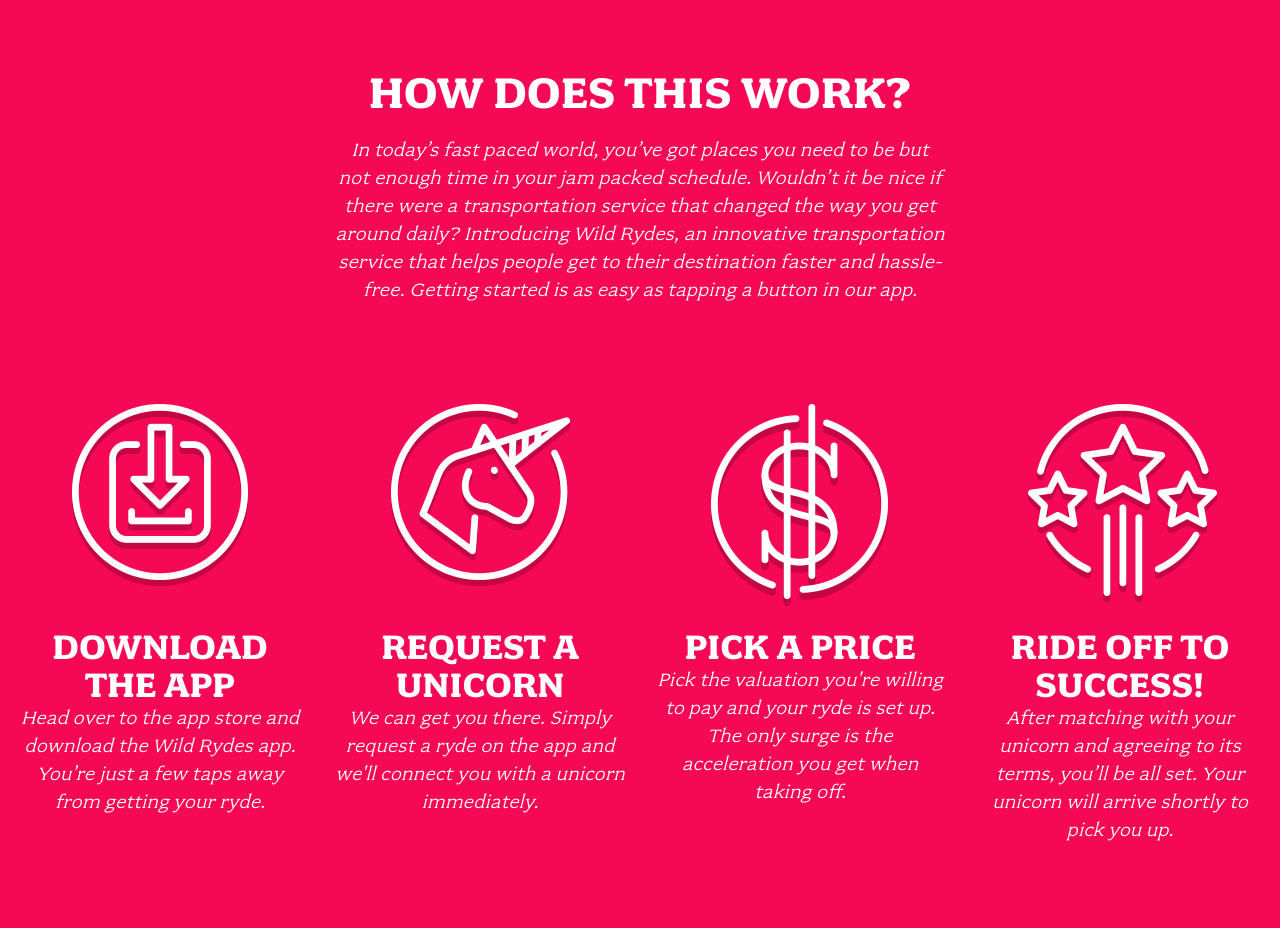
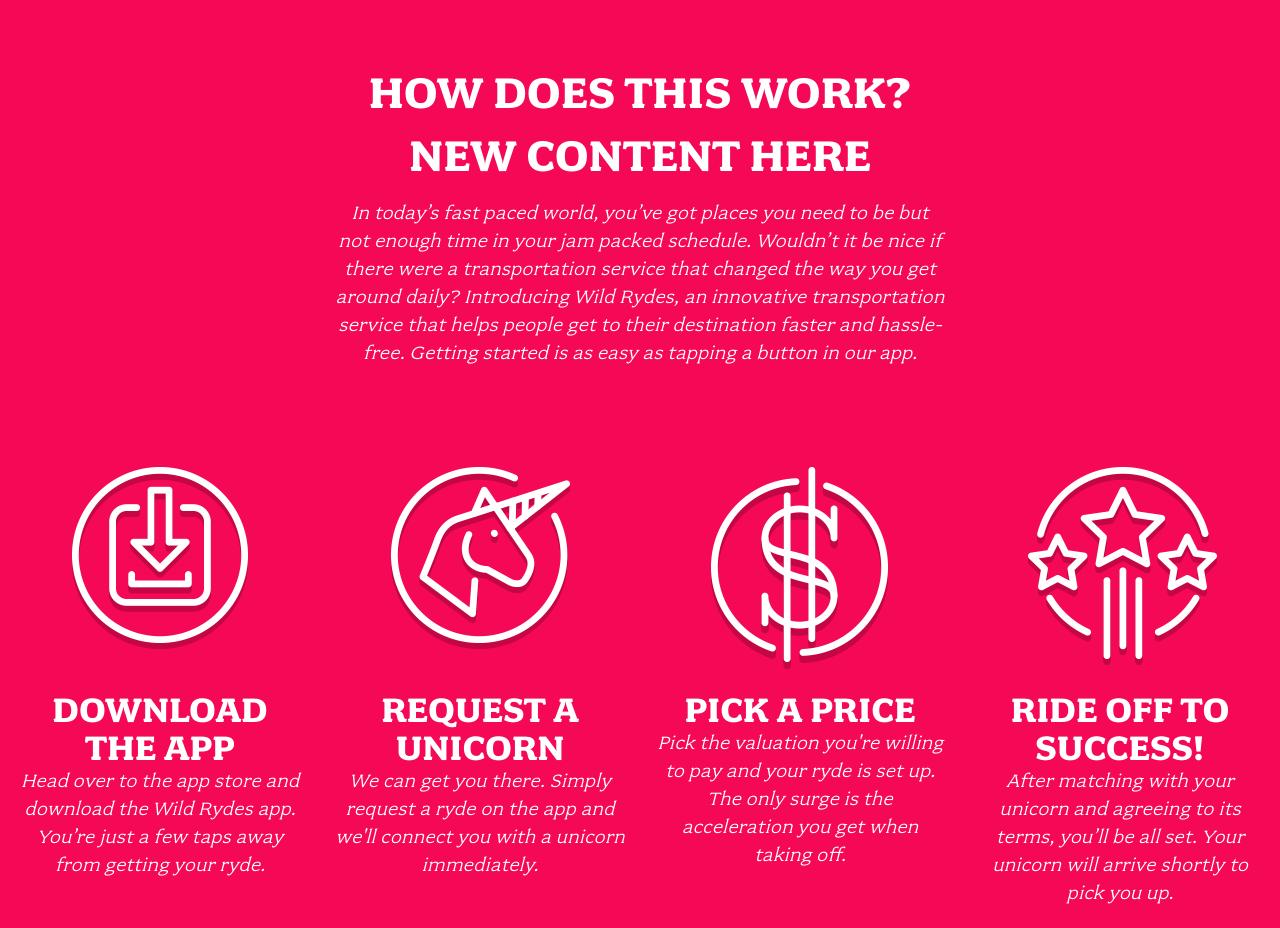
Before and after one commit to user-01100001/aws-amplify-example, a plain HTML site: page index.html in a window 1280 px wide. Shown: the part 960-1888 px from the top of the page. Drawn offline with Linux system fonts and the light colour scheme.

Commit message:
added new h2 tag

```diff
--- a/index.html
+++ b/index.html
@@ -31,6 +31,7 @@
   <section class="home-about">
     <div class="row column large-9 xlarge-6 xxlarge-4">
       <h2 class="section-title">How Does This Work?</h2>
+      <h2>New Content Here</h2>
       <p class="content">
         In today’s fast paced world, you’ve got places you need to be but not enough time in your jam packed schedule. Wouldn’t it be nice if there were a transportation service that changed the way you get around daily? Introducing Wild Rydes, an innovative transportation service that helps people get to their destination faster and hassle-free. Getting started is as easy as tapping a button in our app.
       </p>
```
